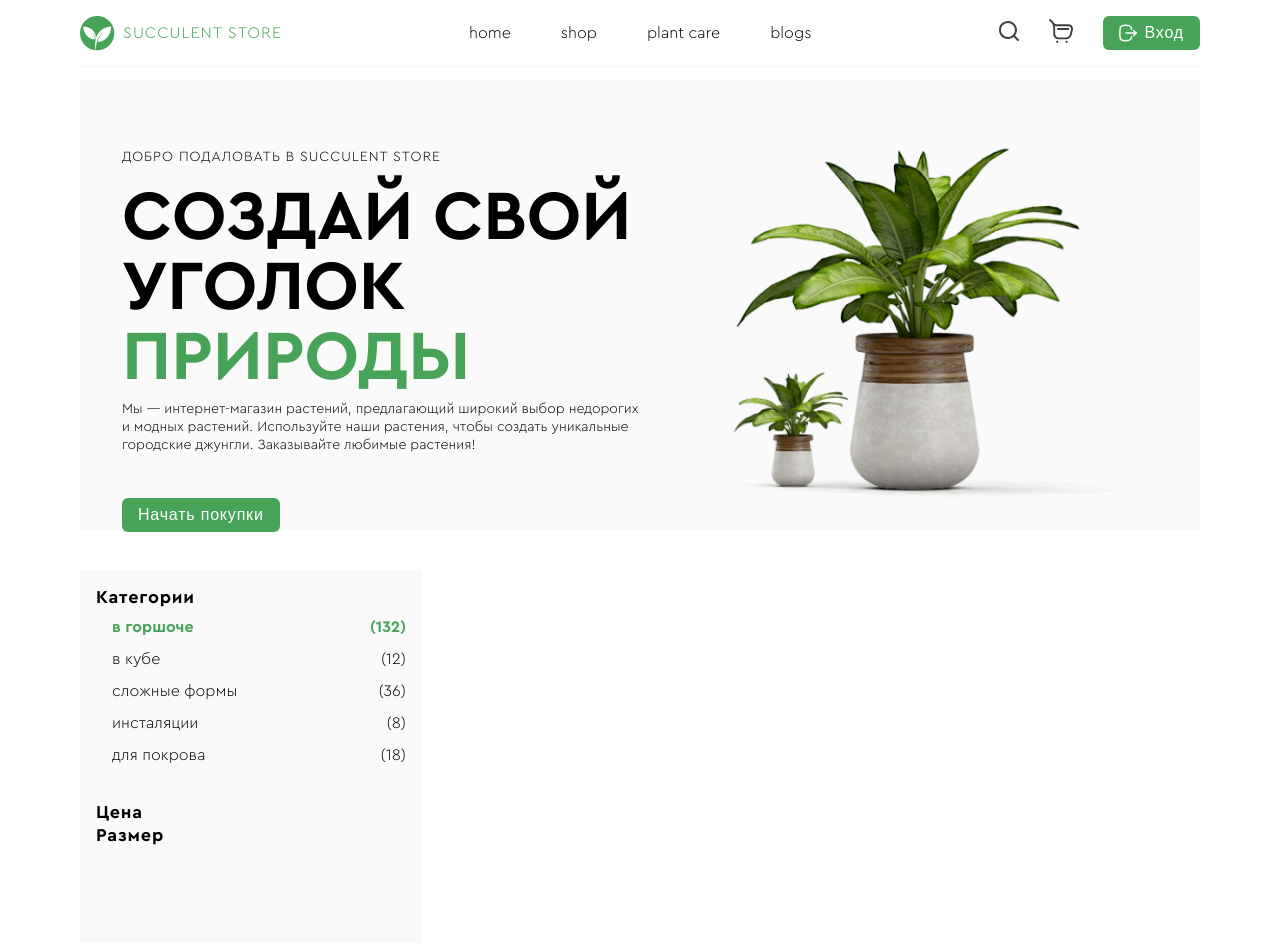
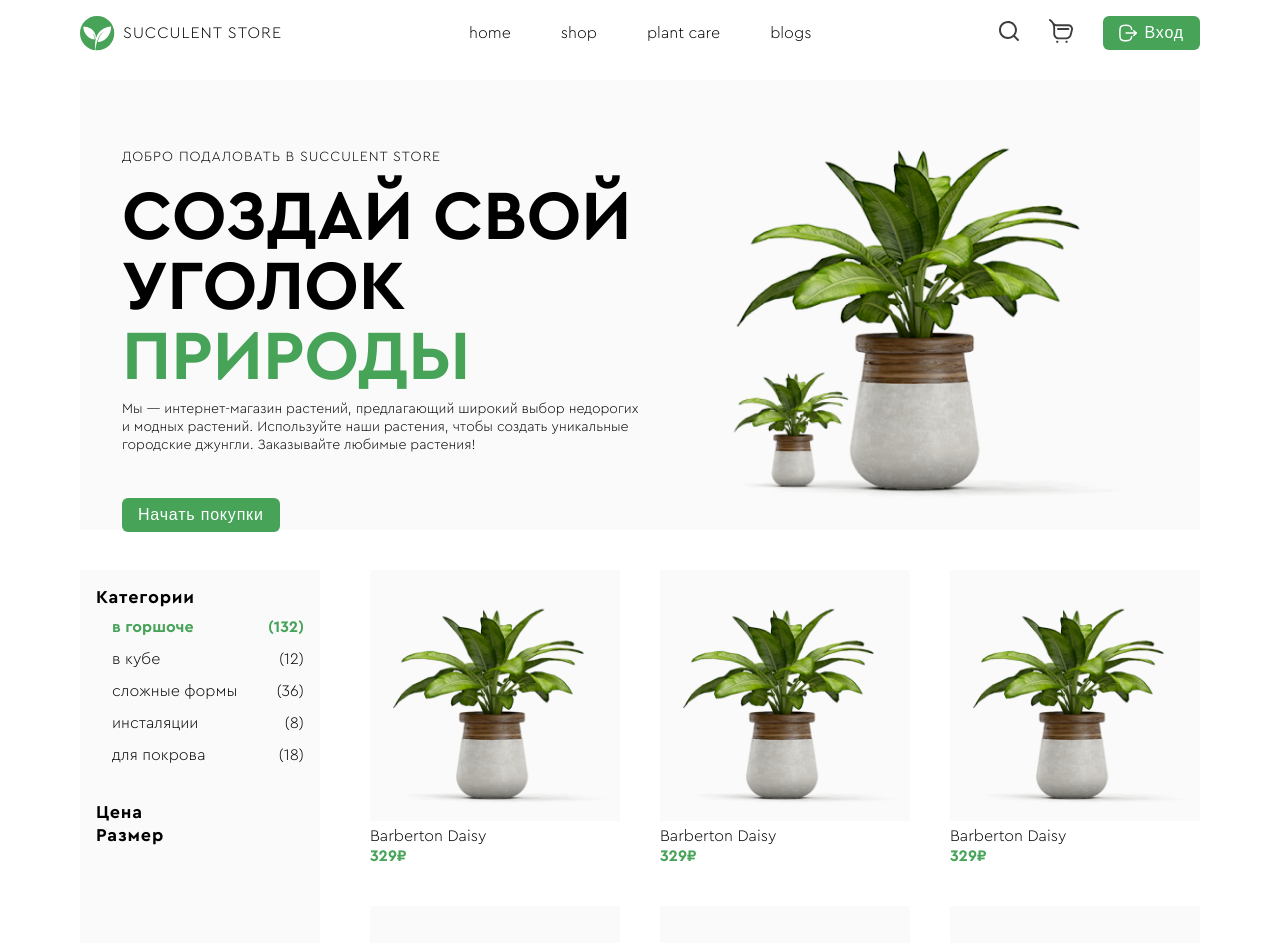
Before and after one commit to Ney924/Succulent_store, a React (Vite) app: page / in a window 1280 px wide. Shown: the top 943 px of the page. Built offline with nearby package versions, Linux system fonts and the light colour scheme.

Commit message:
feature PM-02 верста основных блоков сайта часть 1

```diff
--- /dev/null
+++ b/src/assets/products/index.tsx
@@ -0,0 +1 @@
+export { default as product1} from './product1.png'
--- a/src/components/Header/header.module.scss
+++ b/src/components/Header/header.module.scss
@@ -5,7 +5,7 @@
   align-items: center;
   justify-content: space-between;
   padding: 18px 0;
-  border-bottom: #f5f5f5 1px solid;
+  border-bottom: var(--background) 1px solid;
   position: fixed;
   background-color: white;
   z-index: 2;
@@ -20,7 +20,7 @@
 
 .logo {
   font-size: 16px;
-  color: #46a358;
+  color: var(--greenMain);
   text-transform: uppercase;
   letter-spacing: 1px;
 }
--- /dev/null
+++ b/src/components/Products/Products.module.scss
@@ -0,0 +1,27 @@
+.root {
+  display: grid;
+  grid-template-columns: repeat(3, 1fr);
+  grid-template-rows: repeat(3, 1fr);
+  gap: 40px;
+  margin-left: 50px;
+}
+
+.price {
+  color: rgb(70, 163, 88);
+  font-size: 16px;
+  font-weight: 600;
+}
+
+.img {
+  height: 250px;
+  background-color: rgba(245, 245, 245, 0.5);
+}
+
+.product {
+  border-top: rgba(245, 245, 245, 0.5) 1px solid;
+
+  &:hover {
+    border-top: rgb(70, 163, 88) 1px solid;
+    transition: 0.3s;
+  }
+}
--- /dev/null
+++ b/src/components/Products/constants.ts
@@ -0,0 +1,59 @@
+import { plant1 } from "../../assets";
+
+
+export const products = [
+  {
+    name: "Barberton Daisy",
+    price: 329,
+    picture: plant1,
+    sale: 0,
+  },
+  {
+    name: "Barberton Daisy",
+    price: 329,
+    picture: plant1,
+    sale: 0,
+  },
+  {
+    name: "Barberton Daisy",
+    price: 329,
+    picture: plant1,
+    sale: 0,
+  },
+  {
+    name: "Barberton Daisy",
+    price: 329,
+    picture: plant1,
+    sale: 0,
+  },
+  {
+    name: "Barberton Daisy",
+    price: 329,
+    picture: plant1,
+    sale: 0,
+  },
+  {
+    name: "Barberton Daisy",
+    price: 329,
+    picture: plant1,
+    sale: 0,
+  },
+  {
+    name: "Barberton Daisy",
+    price: 329,
+    picture: plant1,
+    sale: 0,
+  },
+  {
+    name: "Barberton Daisy",
+    price: 329,
+    picture: plant1,
+    sale: 0,
+  },
+  {
+    name: "Barberton Daisy",
+    price: 329,
+    picture: plant1,
+    sale: 0,
+  },
+];
--- /dev/null
+++ b/src/components/Products/index.tsx
@@ -0,0 +1,18 @@
+import s from "./Products.module.scss";
+import { products } from "./constants";
+export function Products() {
+
+  return (
+    <div className={s.root}>
+      {products.map((product, i) => (
+        <div className={s.product} key={i}>
+          {product.sale > 0 &&  <div className={s.sale}>{product.sale}</div>}
+
+          <img className={s.img} src={product.picture}/>
+          <div className={s.name}>{product.name}</div>
+          <div className={s.price}>{product.price}₽</div>
+        </div>
+      ))}
+    </div>
+  );
+}
--- a/src/pages/App/App.module.scss
+++ b/src/pages/App/App.module.scss
@@ -6,4 +6,5 @@
 
 .body {
   margin-top: 40px;
+  display: flex;
 }
--- a/src/pages/App/App.tsx
+++ b/src/pages/App/App.tsx
@@ -1,5 +1,6 @@
 import { Header } from '../../components/Header'
 import { MainWidget } from '../../components/MainWidget'
+import { Products } from '../../components/Products'
 import { SortBar } from '../../components/SortBar'
 import s from './App.module.scss'
 
@@ -10,6 +11,7 @@ function App() {
       <MainWidget/>
       <div className={s.body}>
         <SortBar/>
+        <Products />
       </div>
    </div>
   )
--- /dev/null
+++ b/src/styles/colorsByProject/colors.scss
@@ -0,0 +1,12 @@
+body {
+  --background : rgba(245, 245, 245, 0.5)
+
+  --greenMain: rgb(70, 163, 88)
+  --greenSecondary: rgba(70, 163, 88, 0.1)
+
+  --textSecondary: rgba(114, 114, 114, 1)
+  --textMain: rgba(61, 61, 61, 1)
+  --textForButton: rgba(251, 251, 251, 1)
+
+  --redIcon: rgba(240, 56, 0, 1)
+}
--- /dev/null
+++ b/src/styles/index.scss
@@ -0,0 +1 @@
+@import './colorsByProject/colors.scss'
```
Also changed, not shown: src/assets/heart.svg (added), src/assets/products/product1.png (added).
